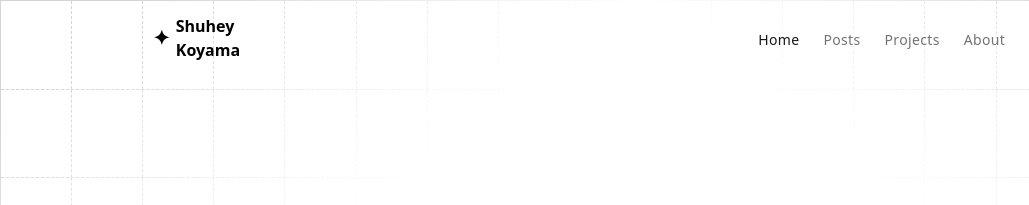
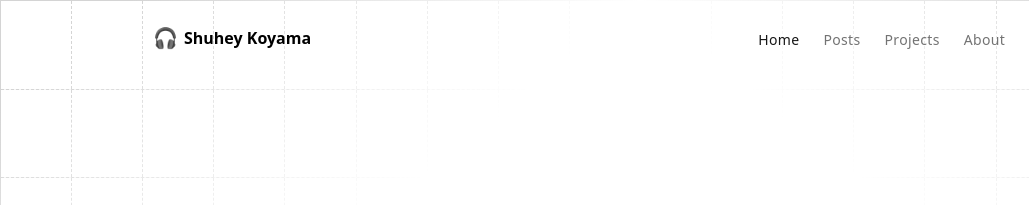
Before and after one commit to shuheykoyama/portfolio, an Astro site: page / in a window 1280 px wide. Shown: the top 205 px of the page, 0-1029 px from the left. Built offline with nearby package versions, Linux system fonts and the light colour scheme; Astro itself is replaced by a stand-in of ours.

Commit message:
fix: :bug: update logo icon and adjust spacing in Shuhey Koyama text

```diff
--- a/src/components/logo.astro
+++ b/src/components/logo.astro
@@ -4,8 +4,8 @@
 >
   <span
     class="text-xl -translate-y-0.5 group-hover:-rotate-12 group-hover:scale-[1.2] ease-in-out duration-300"
-    >✦</span
+    >🎧</span
   >
   <!-- Logo Text -->
-  <span class="-translate-y-0.5">Shuhey Koyama</span>
+  <span class="-translate-y-0.5">Shuhey&nbsp;Koyama</span>
 </a>
```
